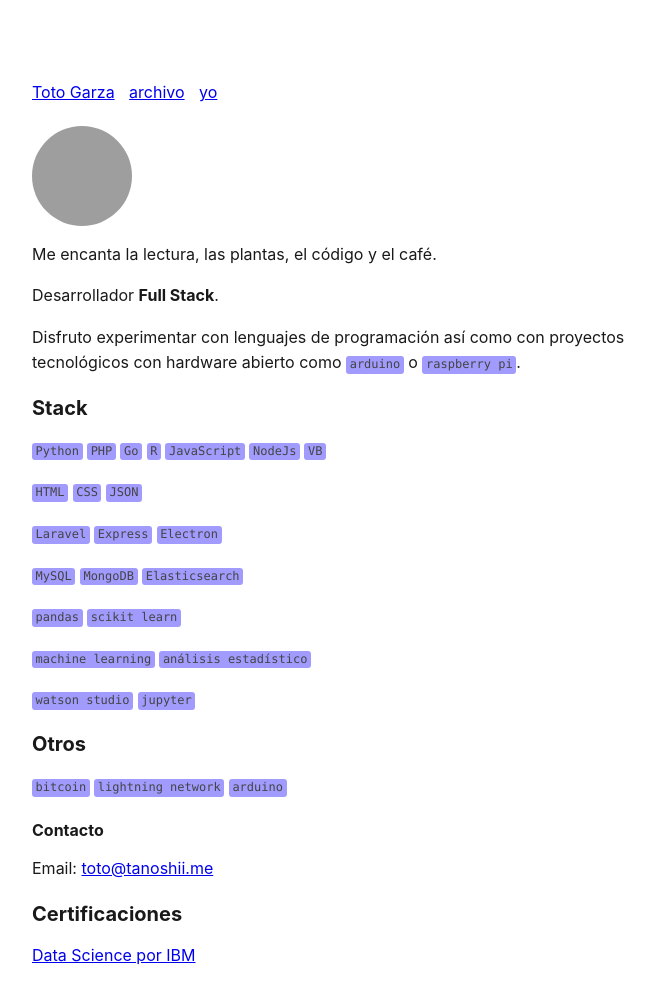
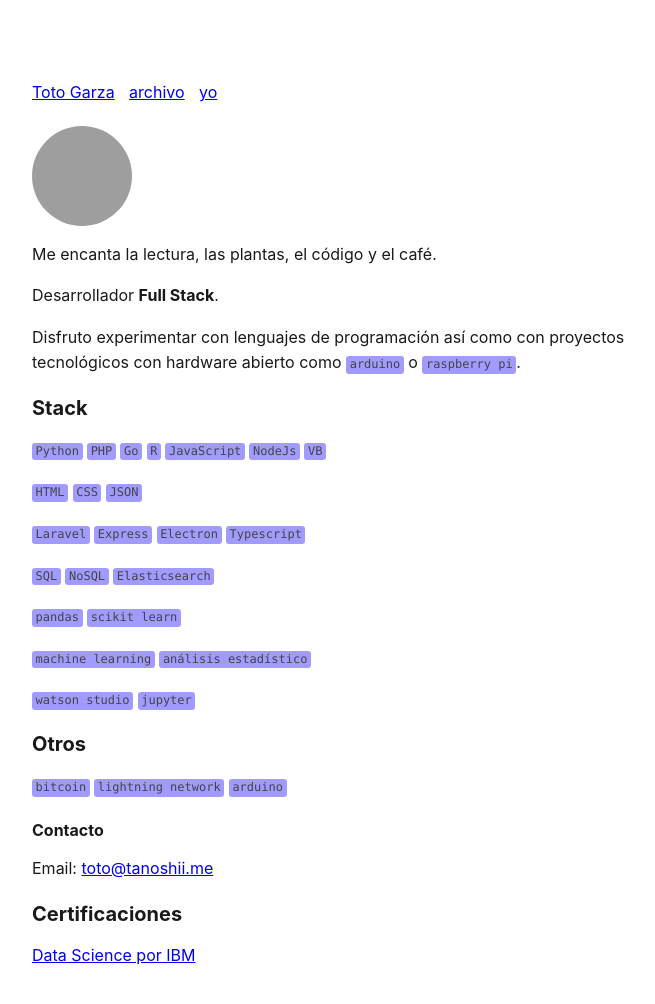
Before and after one commit to totogarza/garzacodes, a Jekyll site: the page built from about.md, in a window 1280 px wide, cut to the strip 0-1084 px from the top of the page. Shown: the top 1004 px of the strip, without its empty margins (288-943 px from the left). Built offline with Jekyll 4.4.1, drawn with Linux system fonts in a browser that asks for light colours; grey boxes are pictures that could not be loaded.

Commit message:
update profile

```diff
--- a/about.md
+++ b/about.md
@@ -19,9 +19,9 @@ Disfruto experimentar con lenguajes de programación así como con proyectos tec
 
 `HTML` `CSS` `JSON`
 
-`Laravel` `Express` `Electron`
+`Laravel` `Express` `Electron` `Typescript`
 
-`MySQL` `MongoDB` `Elasticsearch`
+`SQL` `NoSQL` `Elasticsearch`
 
 `pandas` `scikit learn`
 
```
